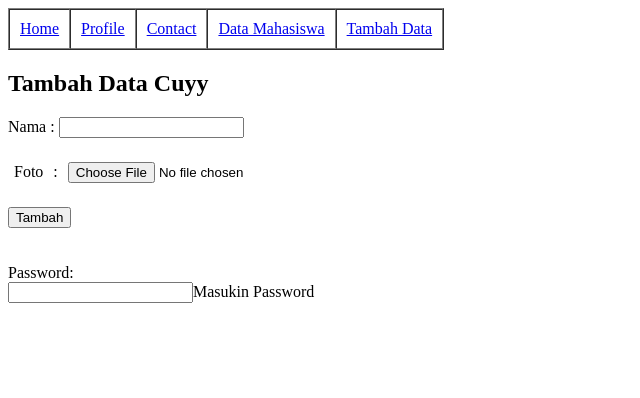
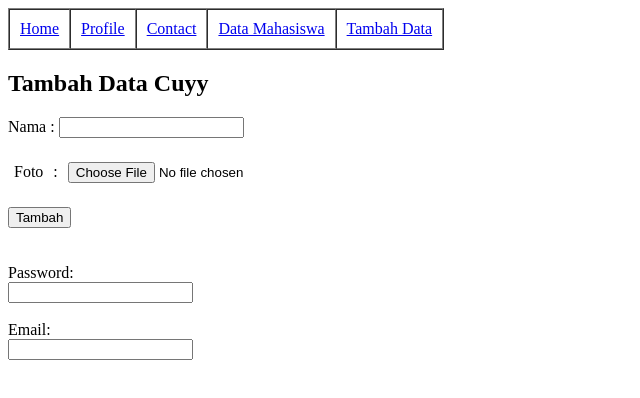
Before and after one commit to Adisanopalz/ifsanocihuy_B, a plain HTML site: page tambahdata.html in a window 1280 px wide. Shown: the whole page, without its empty margins (0-640 px from the left). Drawn offline with Linux system fonts and the light colour scheme.

Commit message:
Update tambahdata.html

```diff
--- a/tambahdata.html
+++ b/tambahdata.html
@@ -40,7 +40,9 @@
     <td></td>
     </br>
     <label>Password:</label><br>
-    <input type="password" name="password" required>Masukin Password<br><br>
+    <input type="password" name="password" required><br><br>
+    <label>Email:</label><br>
+    <input type="email" name="email" required><br><br>
 
 </body>
 </html>
```
